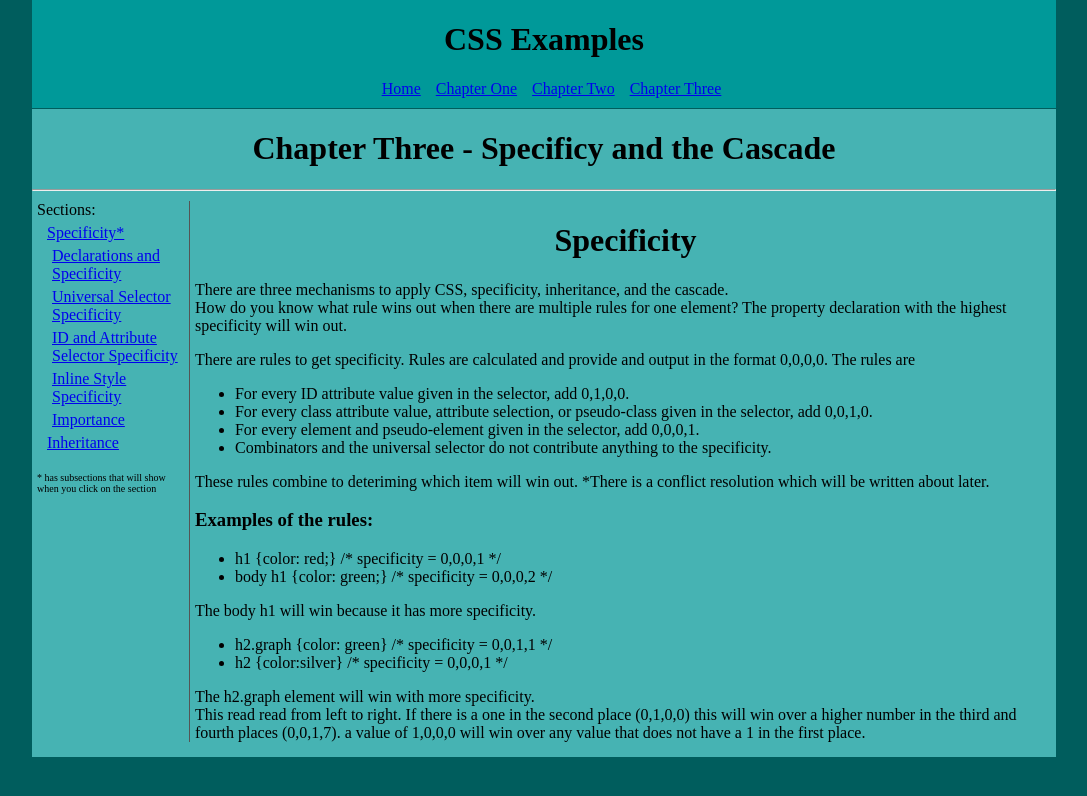
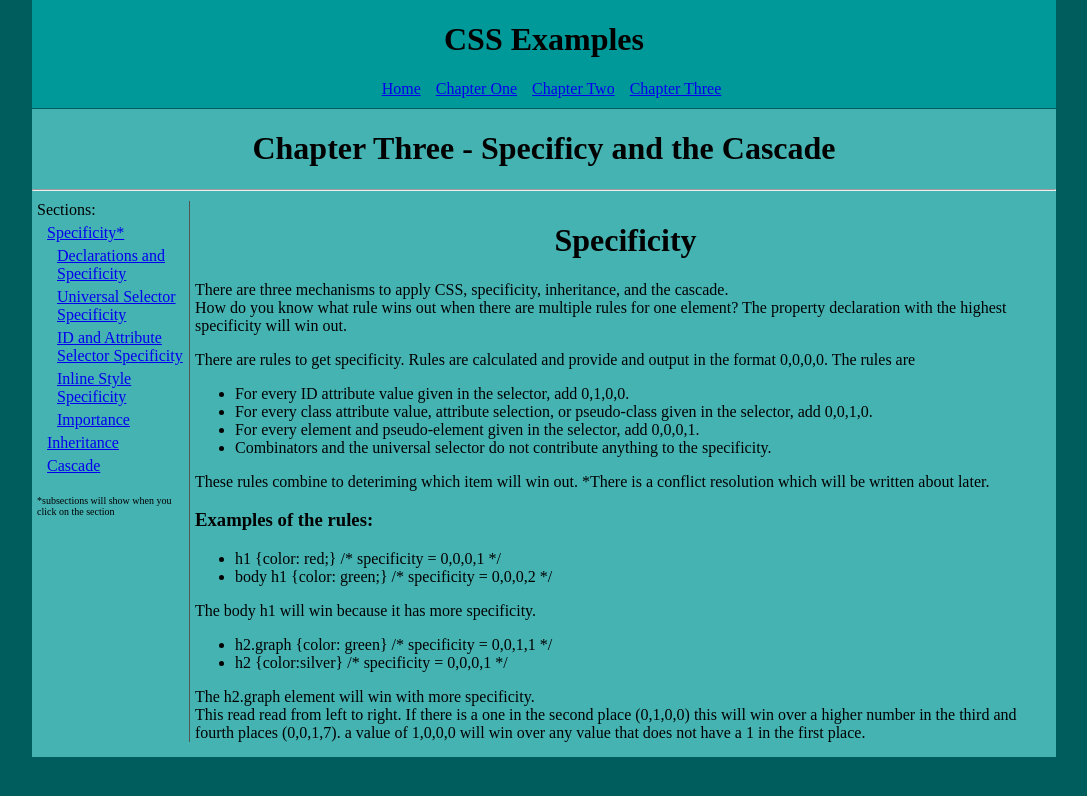
Before and after one commit to robertjorg/cssProject, an Angular app: page /chapterThree/specificity in a window 1280 px wide. Shown: the top 796 px of the page, without its empty margins (96-1183 px from the left). Built offline with nearby package versions, Linux system fonts and the light colour scheme.

Commit message:
Other SubSection

```diff
--- a/src/app/chapter-three/chapter-three-routing.module.ts
+++ b/src/app/chapter-three/chapter-three-routing.module.ts
@@ -1,3 +1,4 @@
+import { CascadeComponent } from './sections/cascade/cascade.component';
 import { InheritanceComponent } from './sections/inheritance/inheritance.component';
 import { ImportanceComponent } from './sections/importance/importance.component';
 import { InlineStyleSpecificityComponent } from './sections/inline-style-specificity/inline-style-specificity.component';
@@ -21,7 +22,8 @@ export const routes: Routes = [
       { path: 'specificity/idattribute', component: IdAttributeSelectorComponent },
       { path: 'specificity/inline', component: InlineStyleSpecificityComponent },
       { path: 'specificity/importance', component: ImportanceComponent },
-      { path: 'inheritance', component: InheritanceComponent}
+      { path: 'inheritance', component: InheritanceComponent },
+      { path: 'cascade', component: CascadeComponent }
 
     ] }
   ]
--- a/src/app/chapter-three/chapter-three.component.html
+++ b/src/app/chapter-three/chapter-three.component.html
@@ -4,15 +4,16 @@
   <div class="container-left">
     Sections:
     <div class="links">
-      <a routerLink="./specificity" (click)="OnClick('true')" routerLinkActive="active">Specificity*</a>
-      <a id="sub-section" *ngIf="expand" routerLink="specificity/dands" routerLinkActive="active">Declarations and Specificity</a>
-      <a id="sub-section" *ngIf="expand" routerLink="specificity/universal" routerLinkActive="active">Universal Selector Specificity</a>
-      <a id="sub-section" *ngIf="expand" routerLink="specificity/idattribute" routerLinkActive="active">ID and Attribute Selector Specificity</a>
-      <a id="sub-section" *ngIf="expand" routerLink="specificity/inline" routerLinkActive="active">Inline Style Specificity</a>
-      <a id="sub-section" *ngIf="expand" routerLink="specificity/importance" routerLinkActive="active">Importance</a>
-      <a routerLink="./inheritance" (click)="OnClick('false')" routerLinkActive="active">Inheritance</a>
+      <a routerLink="./specificity" (click)="OnClick('specificity')" routerLinkActive="active">Specificity*</a>
+      <a id="sub-section" *ngIf="expand === 'specificity'" routerLink="specificity/dands" routerLinkActive="active">Declarations and Specificity</a>
+      <a id="sub-section" *ngIf="expand === 'specificity'" routerLink="specificity/universal" routerLinkActive="active">Universal Selector Specificity</a>
+      <a id="sub-section" *ngIf="expand === 'specificity'" routerLink="specificity/idattribute" routerLinkActive="active">ID and Attribute Selector Specificity</a>
+      <a id="sub-section" *ngIf="expand === 'specificity'" routerLink="specificity/inline" routerLinkActive="active">Inline Style Specificity</a>
+      <a id="sub-section" *ngIf="expand === 'specificity'" routerLink="specificity/importance" routerLinkActive="active">Importance</a>
+      <a routerLink="./inheritance" (click)="OnClick('none')" routerLinkActive="active">Inheritance</a>
+      <a routerLink="./cascade" (click)="OnClick('cascade')" routerLinkActive="active">Cascade</a>
 
-      <span class="footnote">* has subsections that will show when you click on the section</span>
+      <span class="footnote">*subsections will show when you click on the section</span>
     </div>
   </div>
   <div class="container-right">
--- a/src/app/chapter-three/chapter-three.component.ts
+++ b/src/app/chapter-three/chapter-three.component.ts
@@ -7,27 +7,23 @@ import { Component, OnInit, OnDestroy } from '@angular/core';
   styleUrls: ['./chapter-three.component.scss']
 })
 export class ChapterThreeComponent implements OnInit, OnDestroy {
-  expand = false;
+  expand = 'none';
 
   constructor(private router: Router) { }
 
   ngOnInit() {
     if (this.router.url.indexOf('specificity') !== -1) {
-      this.expand = true;
+      this.expand = 'specificity';
     } else {
-      this.expand = false;
+      this.expand = 'none';
     }
   }
 
-  OnClick(expand) {
-    if (expand === 'true') {
-      this.expand = true;
-    } else {
-      this.expand = false;
-    }
+  ngOnDestroy(): void {
+    this.expand = 'none';
   }
 
-  ngOnDestroy() {
-    this.expand = false;
-  }
+  OnClick(expand) {
+    this.expand = expand;
+    }
 }
--- a/src/app/chapter-three/chapter-three.module.ts
+++ b/src/app/chapter-three/chapter-three.module.ts
@@ -9,6 +9,7 @@ import { IdAttributeSelectorComponent } from './sections/id-attribute-selector/i
 import { InlineStyleSpecificityComponent } from './sections/inline-style-specificity/inline-style-specificity.component';
 import { ImportanceComponent } from './sections/importance/importance.component';
 import { InheritanceComponent } from './sections/inheritance/inheritance.component';
+import { CascadeComponent } from './sections/cascade/cascade.component';
 
 
 
@@ -21,7 +22,8 @@ import { InheritanceComponent } from './sections/inheritance/inheritance.compone
     IdAttributeSelectorComponent,
     InlineStyleSpecificityComponent,
     ImportanceComponent,
-    InheritanceComponent
+    InheritanceComponent,
+    CascadeComponent
   ],
   imports: [
     CommonModule,
--- /dev/null
+++ b/src/app/chapter-three/sections/cascade/cascade.component.html
@@ -0,0 +1,10 @@
+<h1>The Cascade</h1>
+<div>What happens when two rules have the same specificity? There are a few rulse</div>
+<ol>
+  <li>Find all rules that contain a selector that matches a given element</li>
+  <li>Sort all declarations applying to the given element by <i>explicit weight</i></li>
+  <li>Sort all declarations applying to the given element by <i>origin</i></li>
+  <li>Sort all declarations to the given element by <i>specificity</i></li>
+  <li>Sort all declarations applying to the given element by <i>order.</i> The later a declaration appears in the style sheet or document, the more weight it is given. Declarations
+    that appear in an imported style sheet are considered to come before all declarations within the style sheet that imports them.</li>
+</ol>
--- /dev/null
+++ b/src/app/chapter-three/sections/cascade/cascade.component.ts
@@ -0,0 +1,15 @@
+import { Component, OnInit } from '@angular/core';
+
+@Component({
+  selector: 'app-cascade',
+  templateUrl: './cascade.component.html',
+  styleUrls: ['./cascade.component.scss']
+})
+export class CascadeComponent implements OnInit {
+
+  constructor() { }
+
+  ngOnInit() {
+  }
+
+}
--- a/src/app/chapter-three/sections/importance/importance.component.html
+++ b/src/app/chapter-three/sections/importance/importance.component.html
@@ -1 +1,5 @@
-<p>importance works!</p>
+<h1>Importance</h1>
+<div>This is a declaration that should overrule all other considerations. These are marked by adding !important to your declaration.
+  <br/>Important always goes at the end of the declaration but before the semicolon.
+  <br/>Important delcarations are compared with other important declarations.
+</div>
--- a/src/app/chapter-three/sections/inheritance/inheritance.component.html
+++ b/src/app/chapter-three/sections/inheritance/inheritance.component.html
@@ -1 +1,9 @@
-<p>inheritance works!</p>
+<h1>Inheritance</h1>
+<div>Styles are applied to the decendents.<br/>
+  h2 {{'{'}}color: gray;{{'}'}} <- This would be applied to elements decendent to H1
+  <h2>Meerkat <em>Central (this is in an em tag)</em></h2></div>
+<div>I knew inheritance was happening just never really though about it. Keep a few things in mind</div>
+<ul>
+  <li>Many properties are not inherited. For example, borders aren't inherited. This helps avoid undesirable outcomes. We don't want to have to turn off borders on all decendents of an object with a border.</li>
+  <li>Inherited values have no specificity at all, not even zero specificity. Specificity will win over no specificity.</li>
+</ul>
--- a/src/app/chapter-three/sections/inheritance/inheritance.component.scss
+++ b/src/app/chapter-three/sections/inheritance/inheritance.component.scss
@@ -0,0 +1 @@
+h2 {color: gray;}
--- a/src/styles.scss
+++ b/src/styles.scss
@@ -60,7 +60,7 @@ h1 {
 }
 
 #sub-section {
-  margin-left: 15px;
+  margin-left: 20px;
 }
 
 .footnote {
```
Also changed, not shown: src/app/chapter-three/sections/cascade/cascade.component.scss (added), 1 other file (tests, documents, lock files or other folders).
